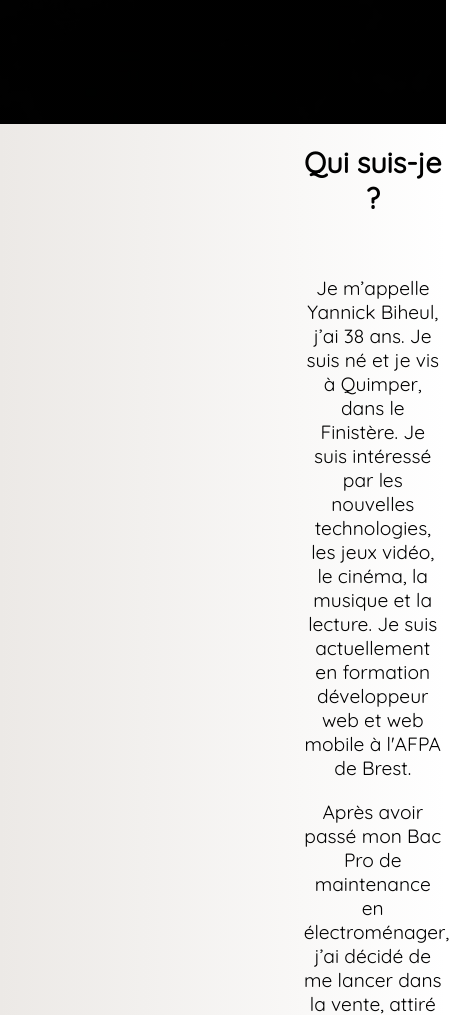
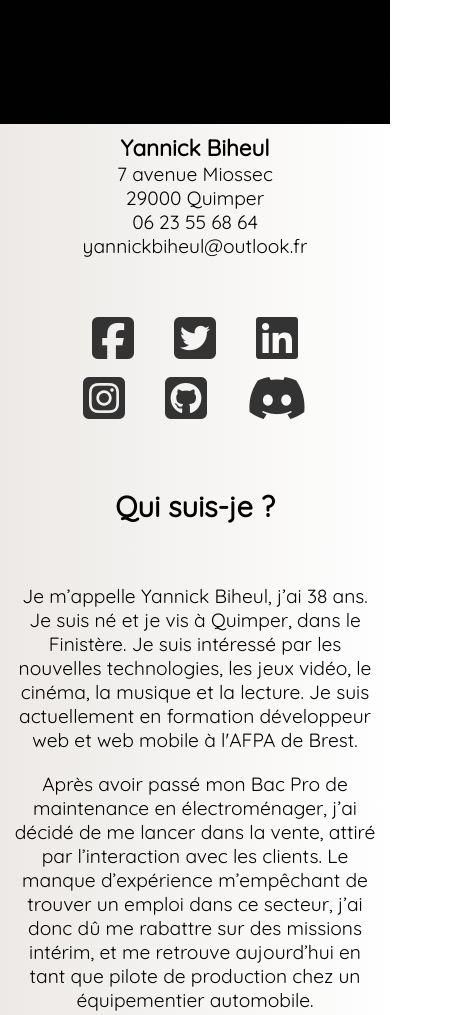
Before and after one commit to yannickbiheul/DWWM, a plain HTML site: page PROJET 1 - CV/cvGrid.html in a window 390 px wide. Shown: the part 720-1735 px from the top of the page, 449 px wide, since content can reach past the window. Drawn offline with nearby package versions, Linux system fonts and the light colour scheme.

Commit message:
Chgt section presentation CV

```diff
--- a/PROJET 1 - CV/css/cvGrid.css
+++ b/PROJET 1 - CV/css/cvGrid.css
@@ -45,8 +45,8 @@ nav a:hover {
 
 #accueil {
     width: 100%;
-    height: 100vh;
-    background: linear-gradient(45deg, rgba(0, 0, 0, 0.5)50%, rgba(0, 0, 0, 0.5)50%), url(../images/bubulles20.jpg);
+    min-height: 100vh;
+    background: linear-gradient(45deg, rgba(0, 0, 0, 0.3)50%, rgba(0, 0, 0, 0.3)50%), url(../images/bubulles20.jpg);
     background-size: cover;
     background-position: center;
     display: grid;
@@ -137,12 +137,12 @@ nav a:hover {
     width: 100%;
     min-height: 100vh;
     background: linear-gradient(to right, #ece9e6, #ffffff);
-    display: grid;
-    grid-template-columns: 2fr 6fr;
+    display: flex;
 }
 
 .coordonnees {
     /* border: 1px solid #000; */
+    grid-column: 1 / span 1;
     display: flex;
     flex-direction: column;
     justify-content: center;
@@ -179,6 +179,7 @@ nav a:hover {
 }
 
 .textePresentation {
+    grid-column: 2 / span 1;
     text-align: center;
     display: flex;
     flex-direction: column;
@@ -235,6 +236,14 @@ nav a:hover {
     .nom p {
         display: none;
     }
+
+    #presentation {
+        flex-direction: column;
+    }
+
+    .containerPresentation h2 {
+        margin-top: 40px;
+    }
 }
 
 
```
Also changed, not shown: GRID/css/test.css (renamed from PROJET 1 - CV/css/test.css), GRID/css/test2.css (renamed from PROJET 1 - CV/css/test2.css), GRID/test.html (renamed from PROJET 1 - CV/test.html), GRID/test2.html (renamed from PROJET 1 - CV/test2.html).
